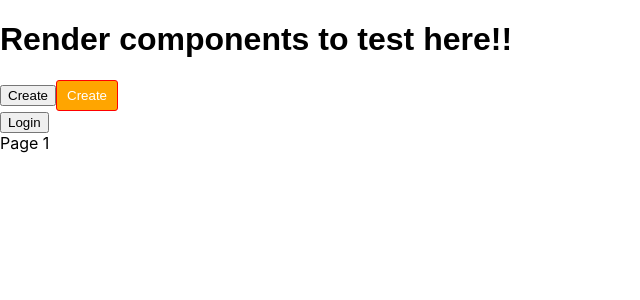
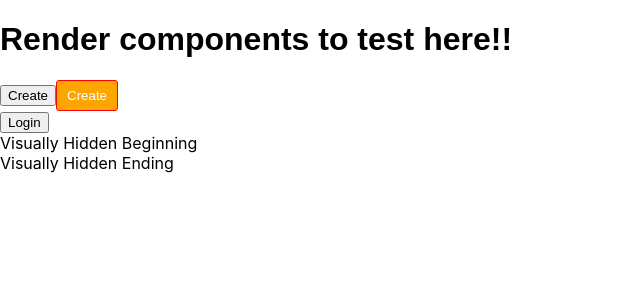
Before and after one commit to G3-Code/draganddrop, a React (Create React App) app in the folder dnd/: page /page1 in a window 1280 px wide. Shown: the top 300 px of the page, without its empty margins (0-640 px from the left). Built offline with nearby package versions, Linux system fonts and the light colour scheme.

Commit message:
Learing a11y

```diff
--- a/dnd/src/App.css
+++ b/dnd/src/App.css
@@ -28,6 +28,17 @@
   color: #61dafb;
 }
 
+.visually-hidden {
+  border: 0;
+  clip: rect(0 0 0 0);
+  height: 1px;
+  margin: -1px;
+  overflow: hidden;
+  padding: 0;
+  position: absolute;
+  width: 1px;
+}
+
 @keyframes App-logo-spin {
   from {
     transform: rotate(0deg);
--- a/dnd/src/components/Page1.js
+++ b/dnd/src/components/Page1.js
@@ -1,5 +1,12 @@
 import React from "react";
+import "../App.css";
 
 export default function Page1() {
-  return <div>Page 1</div>;
+  return (
+    <div>
+      <div>Visually Hidden Beginning</div>
+      <button className="visually-hidden">Demo Buttons</button>
+      <div>Visually Hidden Ending</div>
+    </div>
+  );
 }
```
